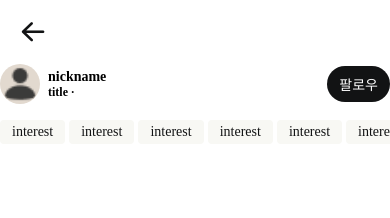
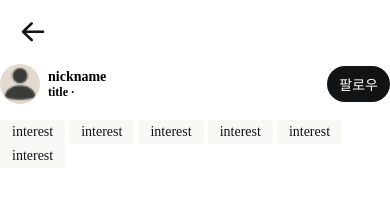
Before and after one commit to CCC-org/keewe-app, a React Native app: screen /Insight in a window 390 px wide. Shown: the top 218 px of the page. Built offline with nearby package versions, Linux system fonts and the light colour scheme; a web font is replaced by a local one; what @gorhom/bottom-sheet would draw is missing.

Commit message:
warp 설정 추가

```diff
--- a/src/components/profile/Profile.tsx
+++ b/src/components/profile/Profile.tsx
@@ -42,13 +42,11 @@ const Profile = ({ nickname, title, follow, self, interests, createdAt, image }:
           )}
         </View>
       </View>
-      <ScrollView horizontal={true}>
-        <View style={styles.Interest}>
-          {interests.map((item, idx) => (
-            <InterestItem key={idx} interest={item.name} />
-          ))}
-        </View>
-      </ScrollView>
+      <View style={styles.Interest}>
+        {interests.map((item, idx) => (
+          <InterestItem key={idx} interest={item.name} />
+        ))}
+      </View>
     </View>
   );
 };
@@ -99,5 +97,6 @@ const styles = StyleSheet.create({
     marginTop: 16,
     justifyContent: 'flex-start',
     alignSelf: 'center',
+    flexWrap: 'wrap',
   },
 });
```
